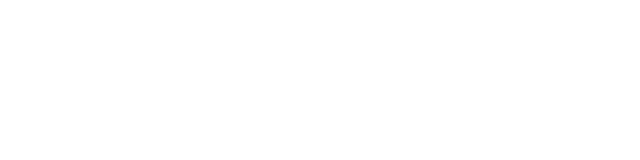
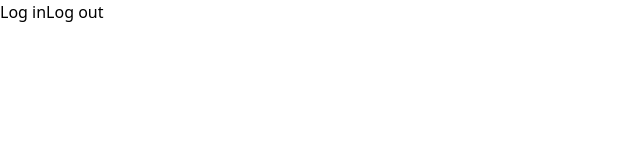
Before and after one commit to PhamCong01/tiktok-fe, a React (Create React App) app: page /login in a window 1280 px wide. Before the commit this address had no page. Shown: the top 160 px of the page, without its empty margins (0-640 px from the left). Built offline with nearby package versions, Linux system fonts and the light colour scheme.

Commit message:
get api save user

```diff
--- a/package.json
+++ b/package.json
@@ -11,6 +11,7 @@
     "@types/node": "^16.11.56",
     "@types/react": "^18.0.18",
     "@types/react-dom": "^18.0.6",
+    "axios": "^0.27.2",
     "dotenv": "^16.0.2",
     "react": "^18.2.0",
     "react-dom": "^18.2.0",
--- a/src/App.tsx
+++ b/src/App.tsx
@@ -7,7 +7,7 @@ function App() {
   return (
     <div className="App">
       <Routes>
-        {/* <Route path="/" element={<LoginButton />} /> */}
+        <Route path="/login" element={<LoginButton />} />
         <Route path="/" element={<Home />} />
       </Routes>
     </div>
--- /dev/null
+++ b/src/Components/api/index.ts
@@ -0,0 +1,3 @@
+const apiBase = "http://localhost:8001";
+
+export { apiBase };
--- a/src/Components/auth/Login.tsx
+++ b/src/Components/auth/Login.tsx
@@ -1,21 +1,44 @@
 import React, { useEffect } from "react";
 import { useAuth0 } from "@auth0/auth0-react";
-
-const LoginButton = () => {
+import axios from "axios";
+import { apiBase } from "../api";
+function LoginButton() {
   const { user, isAuthenticated, loginWithPopup, logout } = useAuth0();
-  useEffect(() => {
-    if (isAuthenticated) {
-      console.log(user);
+  const handlerLoginWithGoogle = () => {
+    loginWithPopup();
+    if (user && isAuthenticated) {
+      const bodyUser = {
+        name: user.name,
+        nickname: user.nickname,
+        email: user.email,
+        picture: user.picture,
+      };
+      axios
+        .post(
+          `${apiBase}/user/create`,
+          { bodyUser },
+          {
+            headers: {
+              "Content-Type": "application/json",
+            },
+          }
+        )
+        .then((res) => {
+          console.log("create user ok", res);
+        })
+        .catch((err) => {
+          console.log("create user error", err);
+        });
     }
-  }, [user]);
+  };
   return (
     <>
-      <button onClick={() => loginWithPopup()}>Log in</button>
+      <button onClick={() => handlerLoginWithGoogle()}>Log in</button>
       <button onClick={() => logout({ returnTo: window.location.origin })}>
         Log out
       </button>
     </>
   );
-};
+}
 
 export default LoginButton;
--- a/src/Components/home/Navbar/index.tsx
+++ b/src/Components/home/Navbar/index.tsx
@@ -1,11 +1,7 @@
 import React from "react";
-import logo from "../../../images/logo-tiktok.png";
+// import logo from "../../../images/logo-tiktok.png";
 const Navbar = () => {
-  return (
-    <>
-      <img src={logo} />
-    </>
-  );
+  return <>{/* <img src={logo} /> */}</>;
 };
 
 export default Navbar;
```
Also changed, not shown: 1 other file (tests, documents, lock files or other folders).
